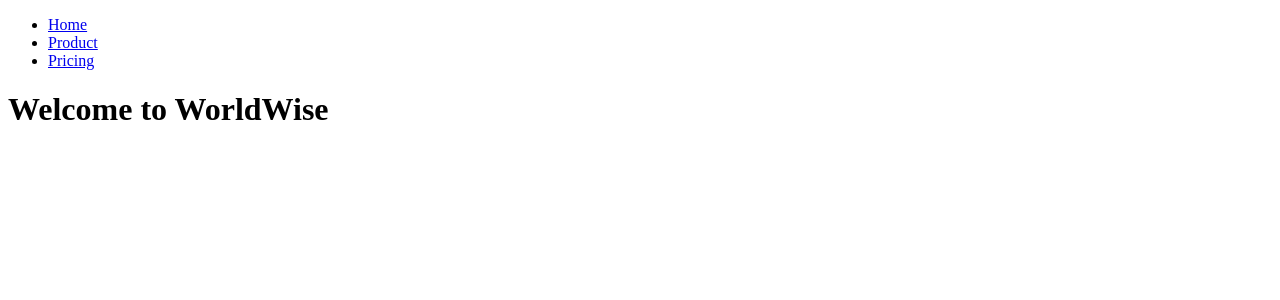
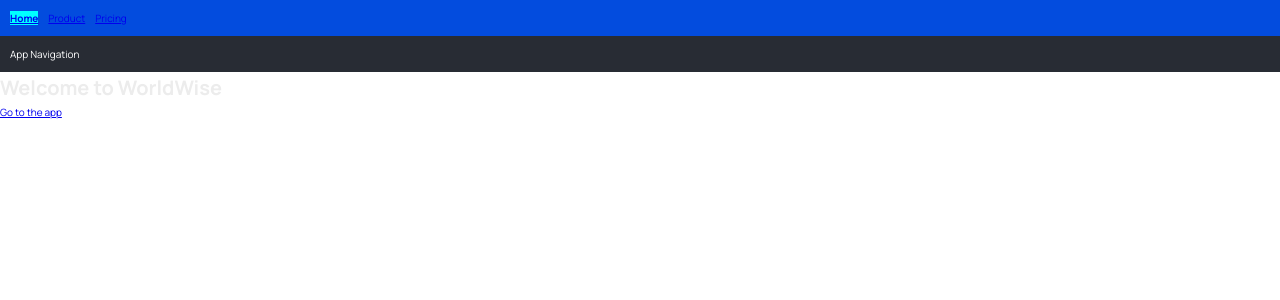
Before and after one commit to maurya-arjun/worldwise, a React (Vite) app: page / in a window 1280 px wide. Shown: the top 300 px of the page. Built offline with nearby package versions, Linux system fonts and the light colour scheme.

Commit message:
css modules

```diff
--- a/src/App.jsx
+++ b/src/App.jsx
@@ -4,14 +4,16 @@
 import Product from "./pages/Product";
 import Pricing from "./pages/Pricing";
 import Pagenotfound from "./pages/Pagenotfound";
+import AppLayout from "./pages/AppLayout";
 
 function App() {
   return (
     <BrowserRouter>
       <Routes>
         <Route path="/" element={<Homepage />} />
-        <Route path="/product" element={<Product />} />
-        <Route path="/pricing" element={<Pricing />} />
+        <Route path="product" element={<Product />} />
+        <Route path="pricing" element={<Pricing />} />
+        <Route path="app" element={<AppLayout />} />
         <Route path="*" element={<Pagenotfound />} />
       </Routes>
     </BrowserRouter>
--- /dev/null
+++ b/src/components/AppNav.jsx
@@ -0,0 +1,8 @@
+import React from "react";
+import styles from "./AppNav.module.css";
+
+function AppNav() {
+  return <nav className={styles.nav}>App Navigation</nav>;
+}
+
+export default AppNav;
--- /dev/null
+++ b/src/components/AppNav.module.css
@@ -0,0 +1,7 @@
+.nav {
+  background-color: #282c34;
+  padding: 1rem;
+  color: white;
+  display: flex;
+  justify-content: space-between;
+}
--- a/src/components/PageNav.jsx
+++ b/src/components/PageNav.jsx
@@ -1,9 +1,10 @@
 import React from "react";
 import { NavLink } from "react-router-dom";
+import styles from "./PageNav.module.css";
 
 function PageNav() {
   return (
-    <nav>
+    <nav className={styles.nav}>
       <ul>
         <li>
           <NavLink to="/">Home</NavLink>
--- /dev/null
+++ b/src/components/PageNav.module.css
@@ -0,0 +1,21 @@
+.nav {
+  background-color: #034cde;
+  padding: 1rem;
+  display: flex;
+  justify-content: space-between;
+}
+
+.nav ul {
+  list-style: none;
+  display: flex;
+  gap: 1rem;
+}
+
+.nav ul li {
+  color: white;
+}
+
+.nav :global(.active) {
+  font-weight: bold;
+  background-color: aqua;
+}
--- /dev/null
+++ b/src/index.css
@@ -0,0 +1,78 @@
+/* Taken from getting started guide at: https://leafletjs.com/examples/quick-start/ */
+@import "https://unpkg.com/leaflet@1.7.1/dist/leaflet.css";
+@import "https://fonts.googleapis.com/css2?family=Manrope:wght@400;600;700;800&display=swap";
+
+/* These CSS variables are global, so they are available in all CSS modules */
+:root {
+  --color-brand--1: #ffb545;
+  --color-brand--2: #00c46a;
+
+  --color-dark--0: #242a2e;
+  --color-dark--1: #2d3439;
+  --color-dark--2: #42484d;
+  --color-light--1: #aaa;
+  --color-light--2: #ececec;
+  --color-light--3: #d6dee0;
+}
+
+* {
+  margin: 0;
+  padding: 0;
+  box-sizing: inherit;
+}
+
+html {
+  font-size: 62.5%;
+  box-sizing: border-box;
+}
+
+body {
+  font-family: "Manrope", sans-serif;
+  color: var(--color-light--2);
+  font-weight: 400;
+  line-height: 1.6;
+}
+
+label {
+  font-size: 1.6rem;
+  font-weight: 600;
+}
+
+input,
+textarea {
+  width: 100%;
+  padding: 0.8rem 1.2rem;
+  font-family: inherit;
+  font-size: 1.6rem;
+  border: none;
+  border-radius: 5px;
+  background-color: var(--color-light--3);
+  transition: all 0.2s;
+}
+
+input:focus {
+  outline: none;
+  background-color: #fff;
+}
+
+.cta:link,
+.cta:visited {
+  display: inline-block;
+  background-color: var(--color-brand--2);
+  color: var(--color-dark--1);
+  text-transform: uppercase;
+  text-decoration: none;
+  font-size: 1.6rem;
+  font-weight: 600;
+  padding: 1rem 3rem;
+  border-radius: 5px;
+}
+
+/*
+"importCSSModule": {
+    "prefix": "csm",
+    "scope": "javascript,typescript,javascriptreact",
+    "body": ["import styles from './${TM_FILENAME_BASE}.module.css'"],
+    "description": "Import CSS Module as `styles`"
+  },
+*/
--- a/src/main.jsx
+++ b/src/main.jsx
@@ -1,6 +1,7 @@
 import { StrictMode } from "react";
 import { createRoot } from "react-dom/client";
 import App from "./App.jsx";
+import "./index.css";
 
 createRoot(document.getElementById("root")).render(
   <StrictMode>
--- /dev/null
+++ b/src/pages/AppLayout.jsx
@@ -0,0 +1,13 @@
+import React from "react";
+import AppNav from "../components/AppNav";
+
+function AppLayout() {
+  return (
+    <div>
+      <AppNav />
+      App Layout
+    </div>
+  );
+}
+
+export default AppLayout;
--- a/src/pages/Homepage.jsx
+++ b/src/pages/Homepage.jsx
@@ -1,11 +1,16 @@
 import React from "react";
 import PageNav from "../components/PageNav";
+import { Link } from "react-router-dom";
+import AppNav from "../components/AppNav";
 
 function Homepage() {
   return (
     <div>
       <PageNav />
+      <AppNav />
       <h1>Welcome to WorldWise</h1>
+
+      <Link to="/app">Go to the app</Link>
     </div>
   );
 }
```
